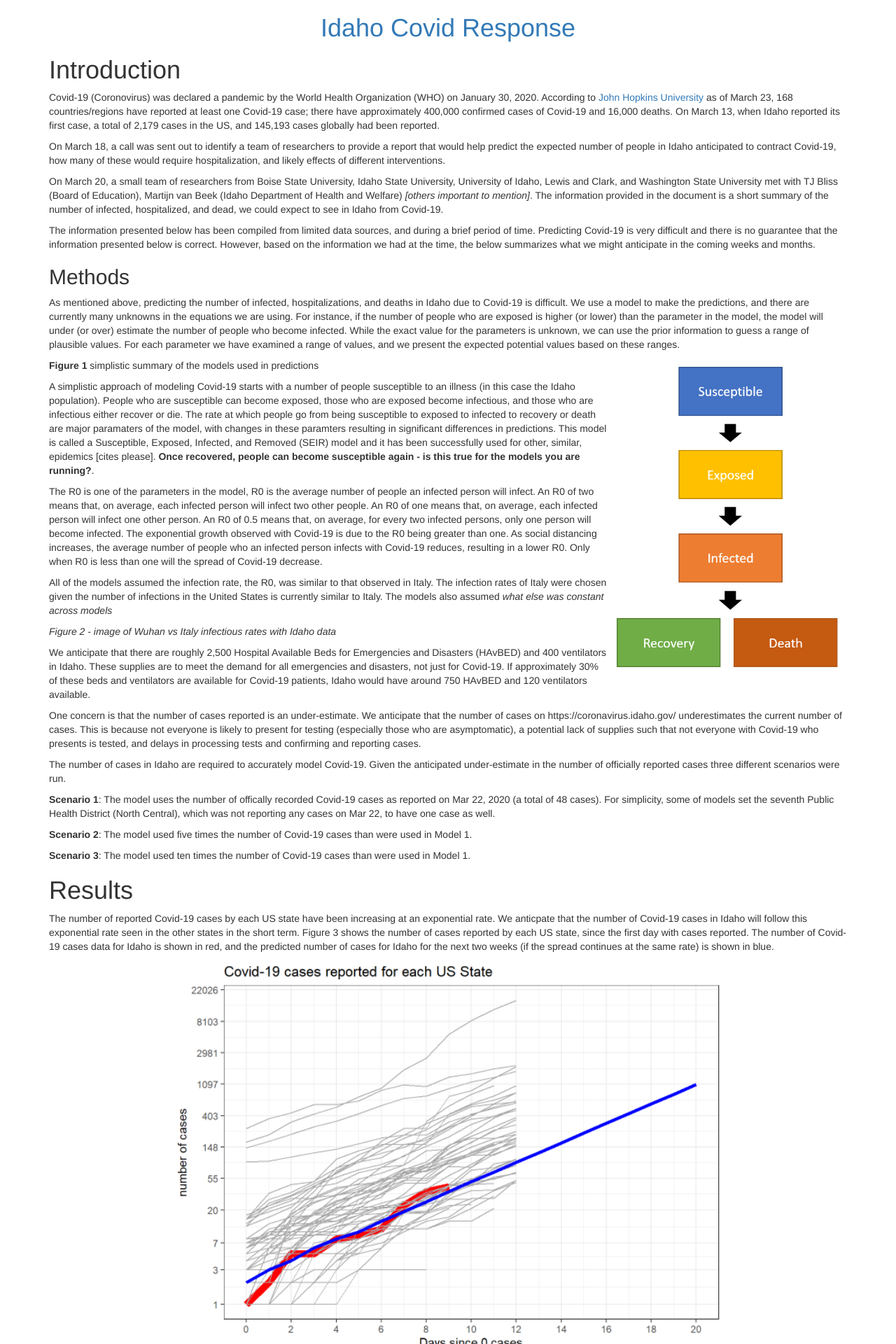
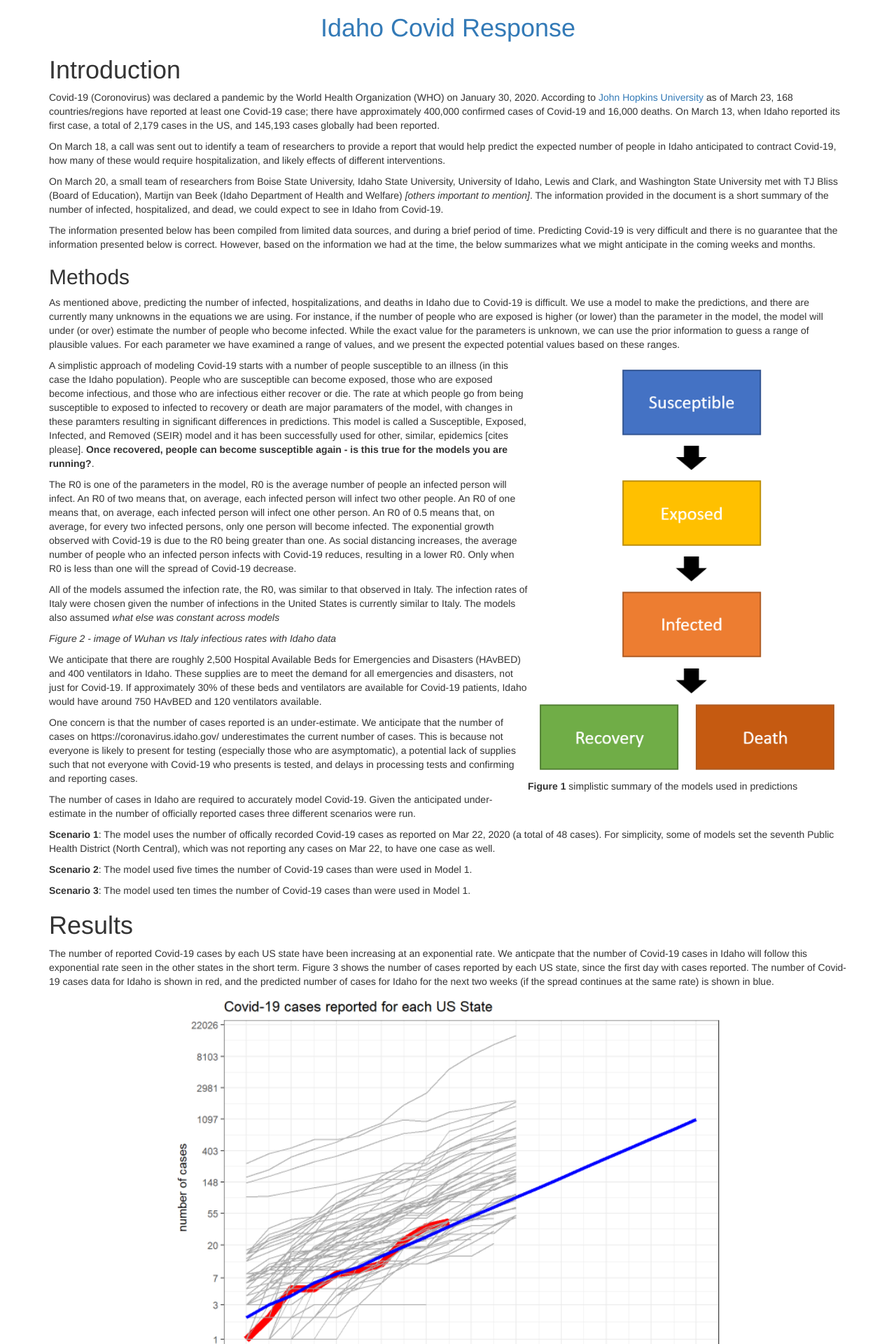
Before and after one commit to magbenji/summary, a Jekyll site: the page built from index.md, in a window 1280 px wide. Shown: the top 1920 px of the page at 70% size. Built offline with Jekyll 4.4.1, drawn with Linux system fonts in a browser that asks for light colours.

Commit message:
Sweet mother of god the caption follows.

```diff
--- a/index.md
+++ b/index.md
@@ -17,9 +17,10 @@
 ## Methods
 As mentioned above, predicting the number of infected, hospitalizations, and deaths in Idaho due to Covid-19 is difficult. We use a model to make the predictions, and there are currently many unknowns in the equations we are using. For instance, if the number of people who are exposed is higher (or lower) than the parameter in the model, the model will under (or over) estimate the number of people who become infected. While the exact value for the parameters is unknown, we can use the prior information to guess a range of plausible values. For each parameter we have examined a range of values, and we present the expected potential values based on these ranges.
 
-<img style="float: right" width="30%" src="./fig/SEIR.PNG">
-<b>Figure 1</b> simplistic summary of the models used in predictions
-<br>
+<figure style="float:right;width:40%">
+<img src="./fig/SEIR.PNG" >
+<figcaption><b>Figure 1</b> simplistic summary of the models used in predictions </figcaption>
+</figure>
 
 A simplistic approach of modeling Covid-19 starts with a number of people susceptible to an illness (in this case the Idaho population).
 People who are susceptible can become exposed, those who are exposed become infectious, and those who are infectious either recover or die.
```
